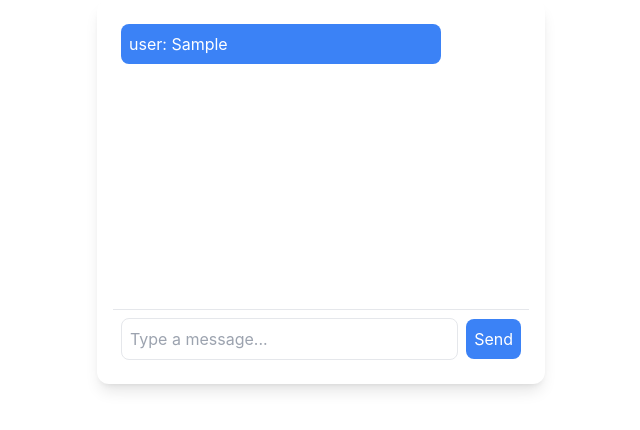
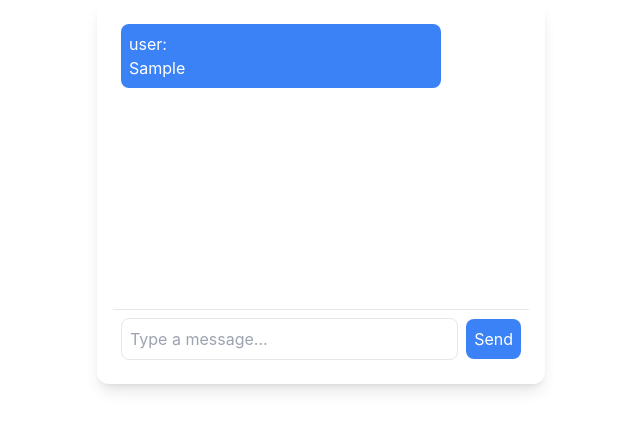
Before and after one commit to eleflea/tap, a React (Create React App) app in the folder frontend/: page / in a window 1280 px wide. Both pictures are taken after typing "Sample" into the empty fields and a click on the button "Send". Shown: the top 430 px of the page, without its empty margins (319-959 px from the left). Built offline with nearby package versions, Linux system fonts and the light colour scheme; no server answers.

Commit message:
markdown

```diff
--- a/frontend/package.json
+++ b/frontend/package.json
@@ -14,6 +14,7 @@
     "@types/react-router-dom": "^5.3.3",
     "react": "^19.0.0",
     "react-dom": "^19.0.0",
+    "react-markdown": "^10.1.0",
     "react-router-dom": "^7.2.0",
     "react-scripts": "5.0.1",
     "typescript": "^4.9.5",
--- a/frontend/src/pages/Home/index.tsx
+++ b/frontend/src/pages/Home/index.tsx
@@ -1,4 +1,5 @@
 import { useState } from "react";
+import ReactMarkdown from "react-markdown";
 
 interface Message {
   role: "user" | "assistant";
@@ -46,7 +47,7 @@ const Home = () => {
                 : "bg-gray-200 text-gray-800 self-start"
             }`}
           >
-            {chat.role}: {chat.content}
+            {chat.role}: <ReactMarkdown>{chat.content}</ReactMarkdown>
           </div>
         ))}
       </div>
```
Also changed, not shown: 1 other file (tests, documents, lock files or other folders).
